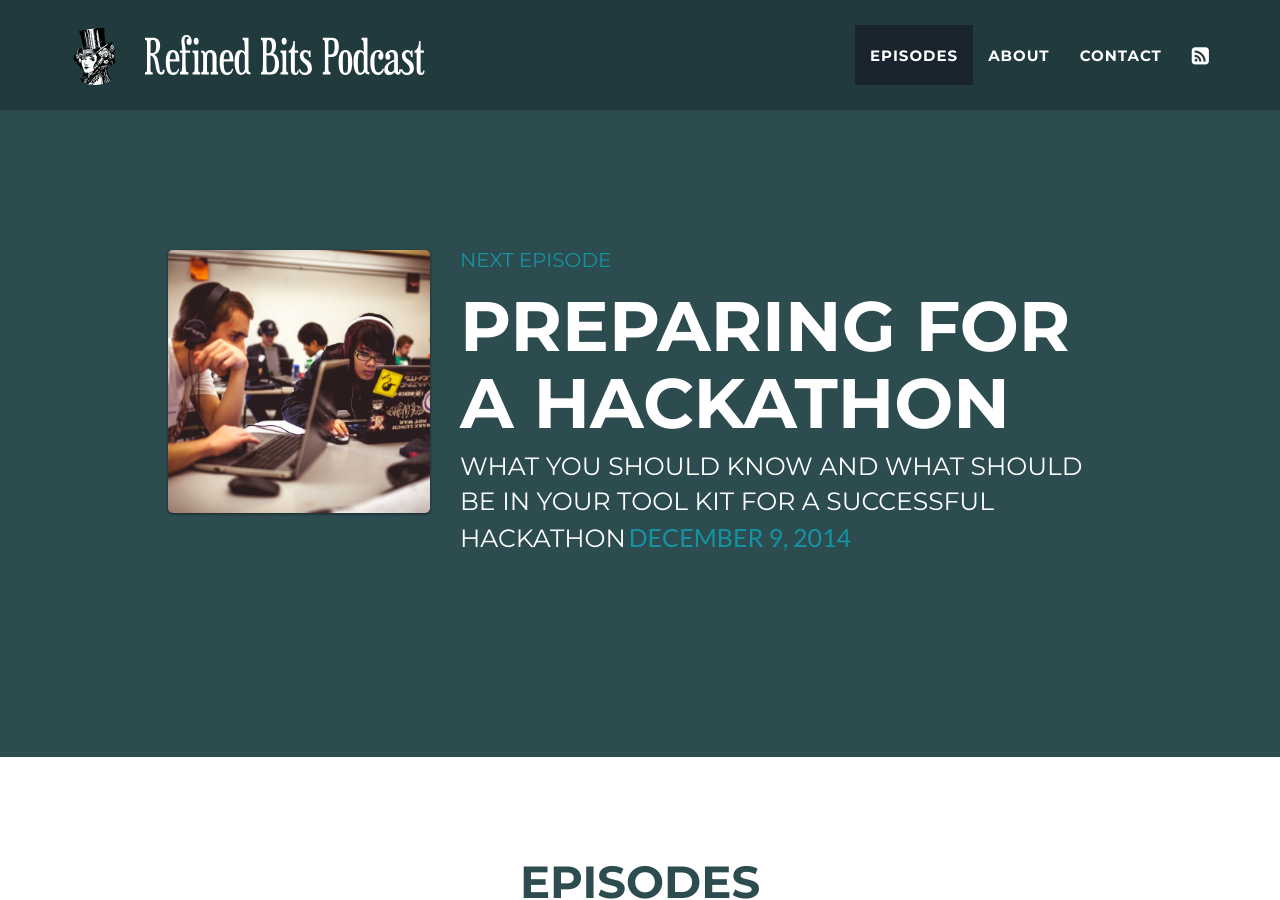
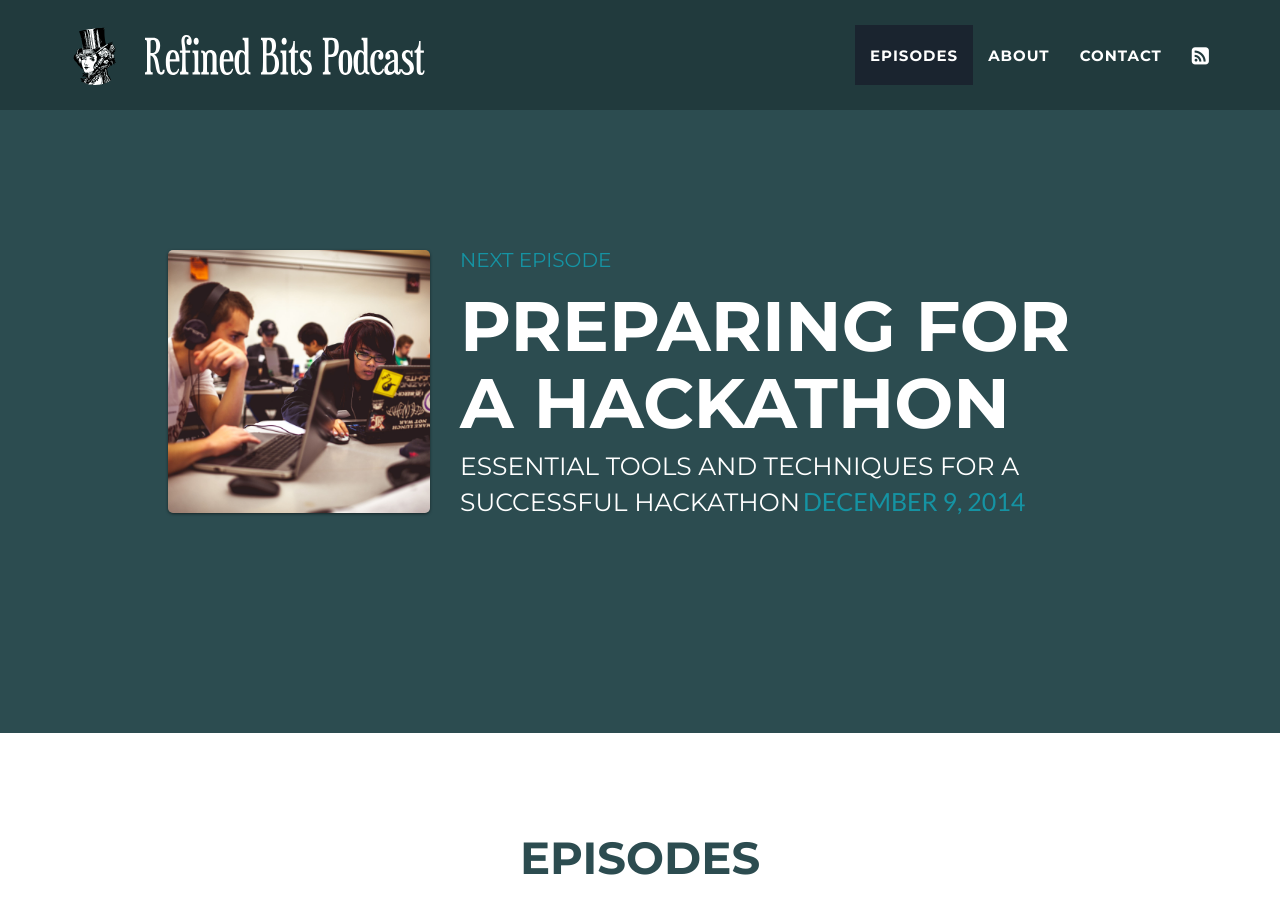
Before and after one commit to refined-bits/refinedbitspodcast.com, a Jekyll site: the page built from index.html, in a window 1280 px wide and 900 px high. Built offline with Jekyll 4.4.1, drawn with Linux system fonts in a browser that asks for light colours.

Commit message:
Improved description for teaser.

```diff
--- a/_data/next-episode.yml
+++ b/_data/next-episode.yml
@@ -1,5 +1,5 @@
 title: Preparing for a Hackathon
-description: What you should know and what should be in your tool kit for a successful hackathon
+description: Essential tools and techniques for a successful hackathon
 picture:
   src: /img/episodes/2014-12-09-preparing-for-a-hackathon.jpg
   alt: Participants in the second annual WSU EECS Hackathon
```
